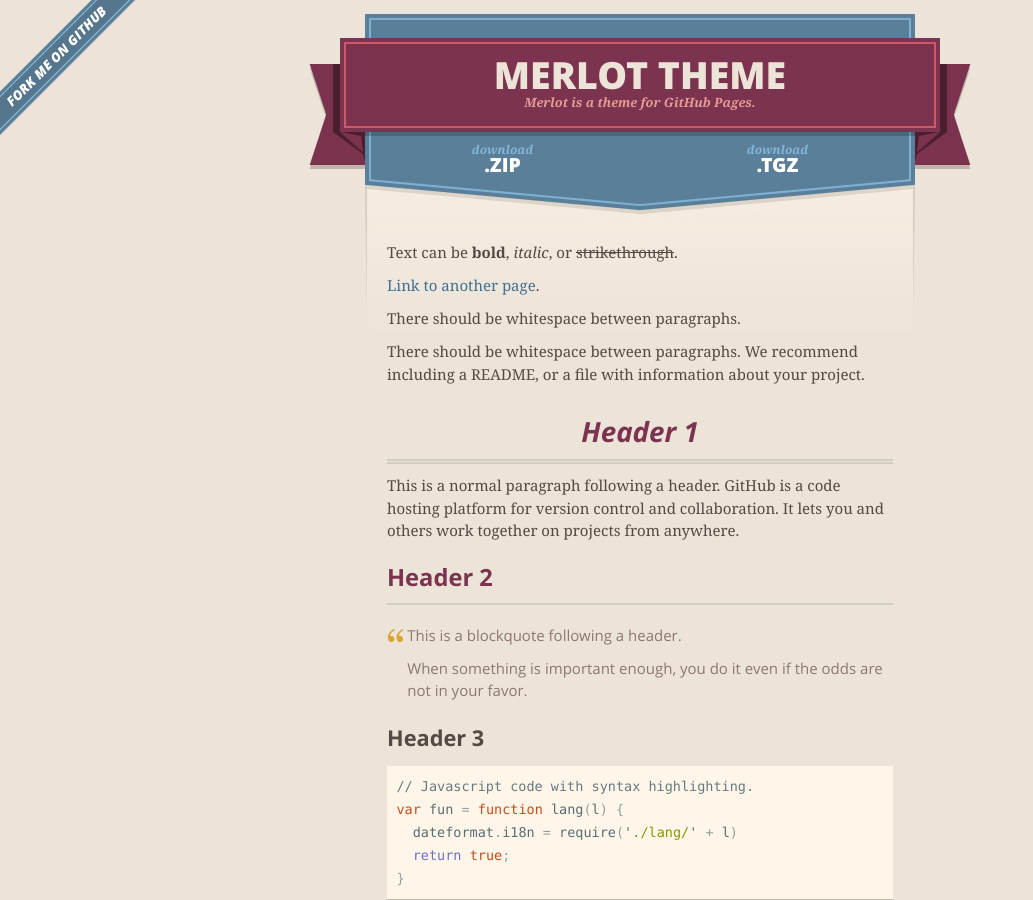
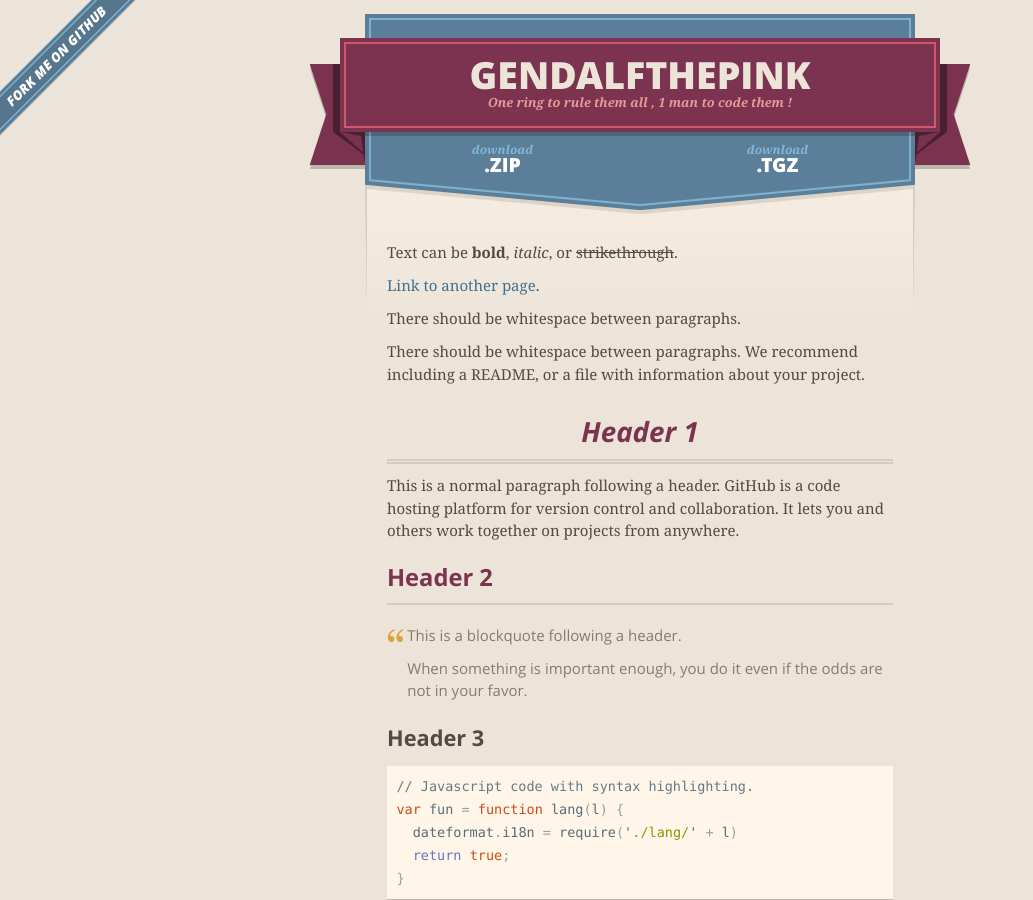
Before and after one commit to Thebigbadassarchive/GendalfThePink.github.io, a Jekyll site: the page built from index.md, in a window 1280 px wide and 900 px high. Shown: the whole window, without its empty margins (0-1033 px from the left). Built offline with Jekyll 4.4.1, drawn with Linux system fonts in a browser that asks for light colours; nearby versions of some CDN libraries.

Commit message:
Update _config.yml

```diff
--- a/_config.yml
+++ b/_config.yml
@@ -1,5 +1,5 @@
-title: Merlot theme
-description: Merlot is a theme for GitHub Pages.
+title: GendalfThePink
+description: One ring to rule them all , 1 man to code them !
 show_downloads: true
 google_analytics:
 theme:
```
